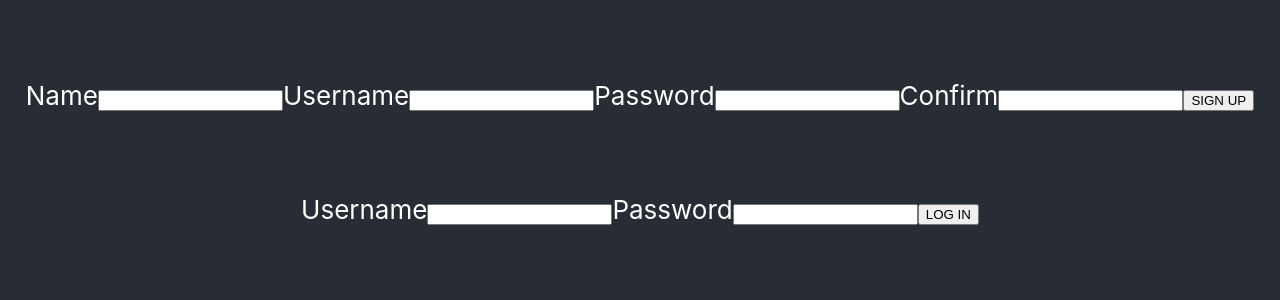
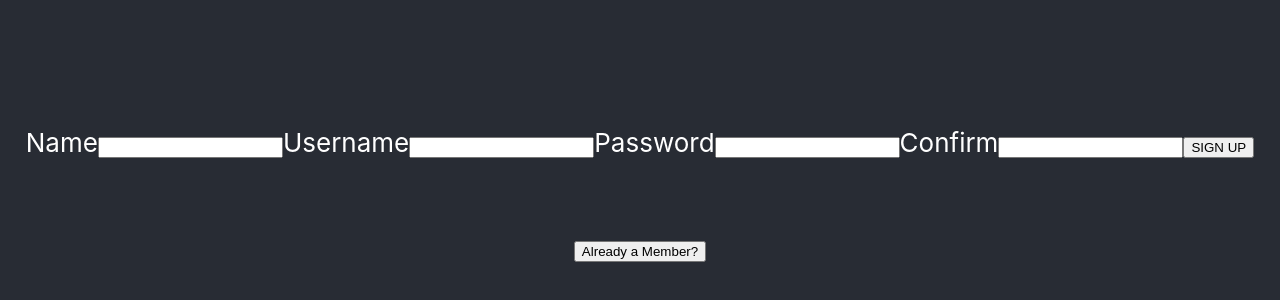
Before and after one commit to hamilton-mike/Abacus, a React (Create React App) app: page / in a window 1280 px wide. Shown: the part 206-506 px from the top of the page. Built offline with nearby package versions, Linux system fonts and the light colour scheme.

Commit message:
toggle login/signin

```diff
--- a/src/App.js
+++ b/src/App.js
@@ -7,11 +7,26 @@ import LoginForm from "./Components/LoginForm/LoginForm";
 
 function App() {
   const [user, setUser] = useState(getUser());
+  const [logIn, setLogIn] = useState(true);
+
+  const toggle = () => {
+    setLogIn(x => !x)
+  }
+
   return (
     <div className="App">
       <header className="App-header">
-        <SignUpForm setUser={setUser} />
-        <LoginForm setUser={setUser} />
+        {logIn ? (
+          <>
+            <SignUpForm setUser={setUser} />
+            <button onClick={toggle}>Already a Member?</button>
+          </>
+        ) : (
+          <>
+            <LoginForm setUser={setUser} />
+            <button onClick={toggle}>Dont Have an Account?</button>
+          </>
+        )}
       </header>
     </div>
   );
```
